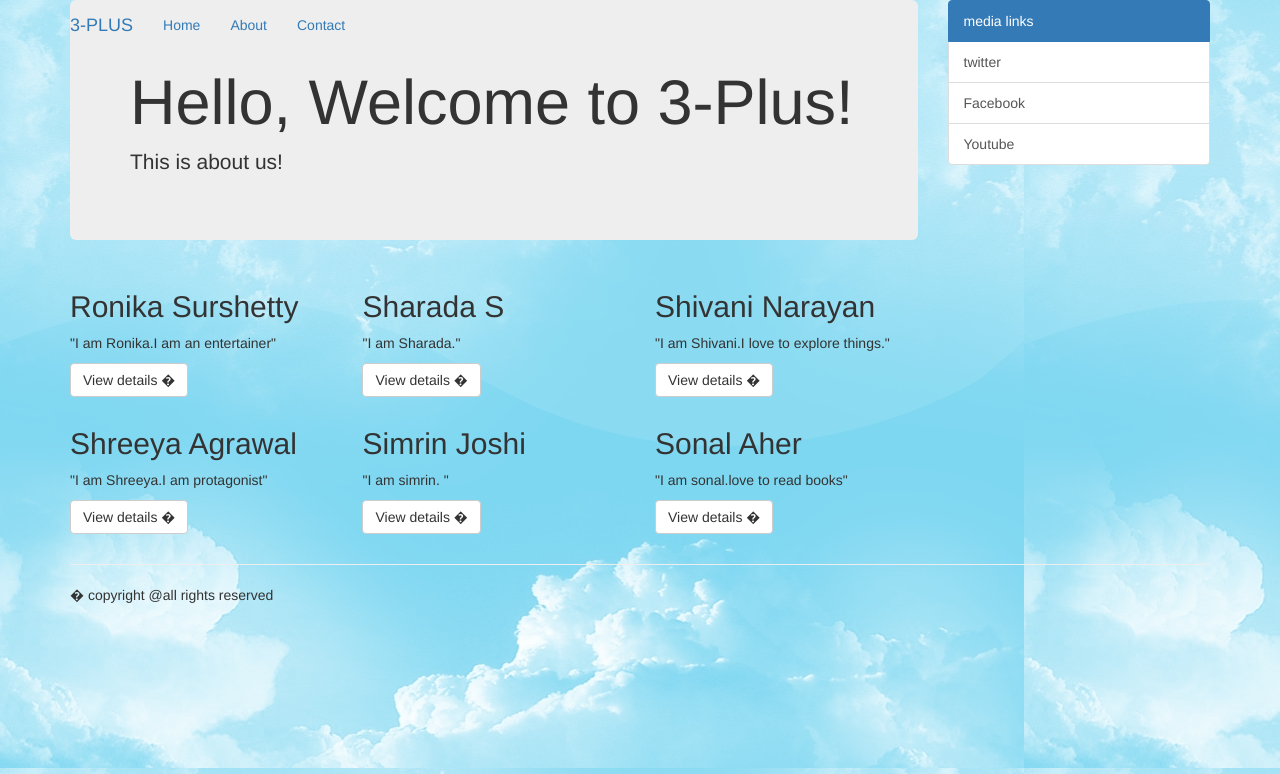
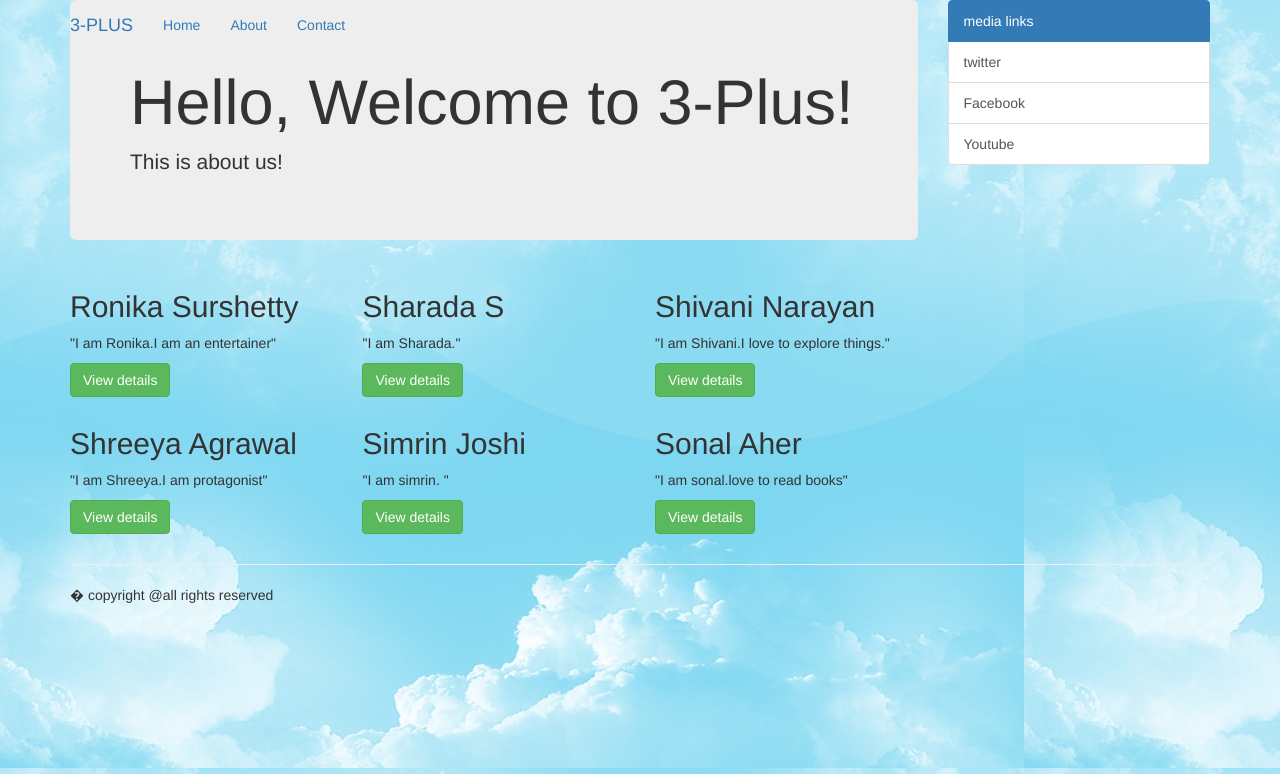
Before and after one commit to shivani163/3-plus, a Flask app: page / in a window 1280 px wide. Shown: the top 774 px of the page. Run offline with Flask 2, Linux system fonts and the light colour scheme; some libraries are stand-ins or nearby versions.

Commit message:
commit by shivani

```diff
--- a/templates/index.html
+++ b/templates/index.html
@@ -78,7 +78,7 @@
 
                      <p>"I am Ronika.I am an entertainer" </p>
 
-                     <p><a class="btn btn-default" href="static/ronika.html" role="button">View details �</a></p>
+                     <p><a class="btn btn-success" href="static/ronika.html" role="button">View details </a></p>
 
                        </div><!--/.col-xs-6.col-lg-4-->
 
@@ -89,7 +89,7 @@
             <p>"I am Sharada." </p>
 
 
-                          <p><a class="btn btn-default" href="static/sharada.html" role="button">View details �</a></p>
+                          <p><a class="btn btn-success" href="static/sharada.html" role="button">View details </a></p>
 
              </div><!--/.col-xs-6.col-lg-4-->
 
@@ -99,24 +99,24 @@
 
              <p>"I am Shivani.I love to explore things." </p>
 
-                            <p><a class="btn btn-default" href="static/shivani.html" role="button">View details �</a></p>
+                            <p><a class="btn btn-success" href="static/shivani.html" role="button">View details </a></p>
 
                  </div><!--/.col-xs-6.col-lg-4-->
 
             <div class="col-xs-6 col-lg-4">
                                <h2>Shreeya Agrawal</h2>
                                <p> "I am Shreeya.I am protagonist" </p>
-                               <p><a class="btn btn-default" href="static/shreeya.html" role="button">View details �</a></p>
+                               <p><a class="btn btn-success" href="static/shreeya.html" role="button">View details </a></p>
                            </div><!--/.col-xs-6.col-lg-4-->
                            <div class="col-xs-6 col-lg-4">
                                <h2>Simrin Joshi</h2>
                                <p>"I am simrin. " </p>
-                               <p><a class="btn btn-default" href="static/simrin.html" role="button">View details �</a></p>
+                               <p><a class="btn btn-success" href="static/simrin.html" role="button">View details </a></p>
                            </div><!--/.col-xs-6.col-lg-4-->
                            <div class="col-xs-6 col-lg-4">
                                <h2>Sonal Aher</h2>
                                <p>"I am sonal.love to read books" </p>
-                               <p><a class="btn btn-default" href="static/sonal.html" role="button">View details �</a></p>
+                               <p><a class="btn btn-success" href="static/sonal.html" role="button">View details </a></p>
                            </div><!--/.col-xs-6.col-lg-4-->
                        </div><!--/row-->
                    </div><!--/.col-xs-12.col-sm-9-->
```
